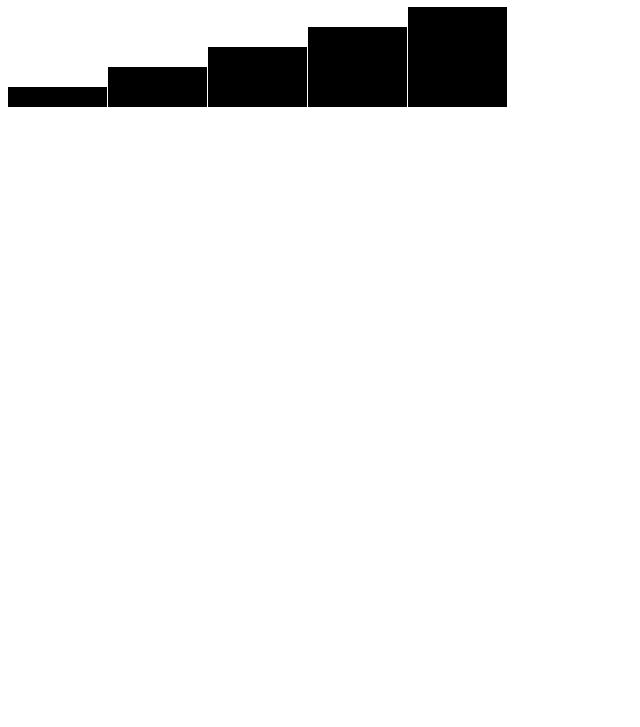
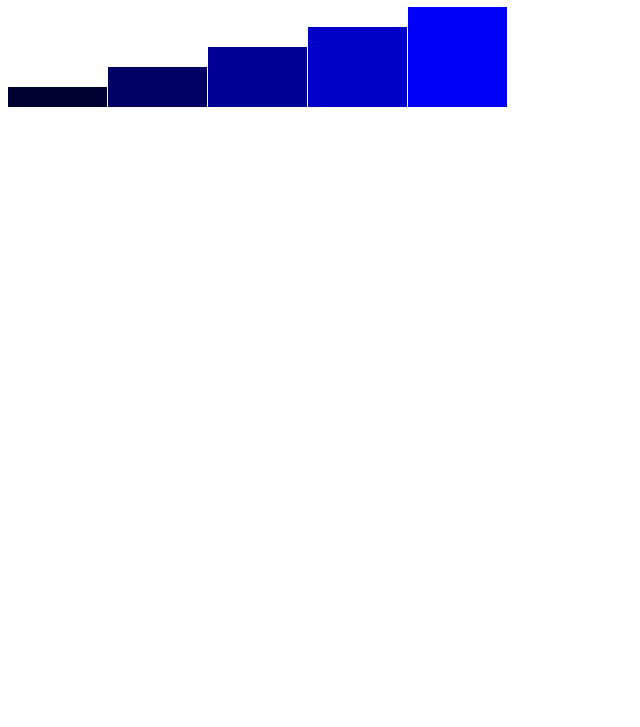
Before and after one commit to stephr3/d3-practice, a plain HTML site: page index.html in a window 1280 px wide. Shown: the part 73-800 px from the top of the page, without its empty margins (0-640 px from the left). Drawn offline with nearby package versions, Linux system fonts and the light colour scheme.

Commit message:
color encode bars using data

```diff
--- a/index.html
+++ b/index.html
@@ -29,6 +29,9 @@
         .attr('height', function(d) { //set the data as the top (which is the bottom...)
           d = d * 4;
           return d;
+        })
+        .attr('fill', function(d) {
+          return' rgb(0,0,' + (d * 10) + ')';
         });
     </script>
   </body>
```
